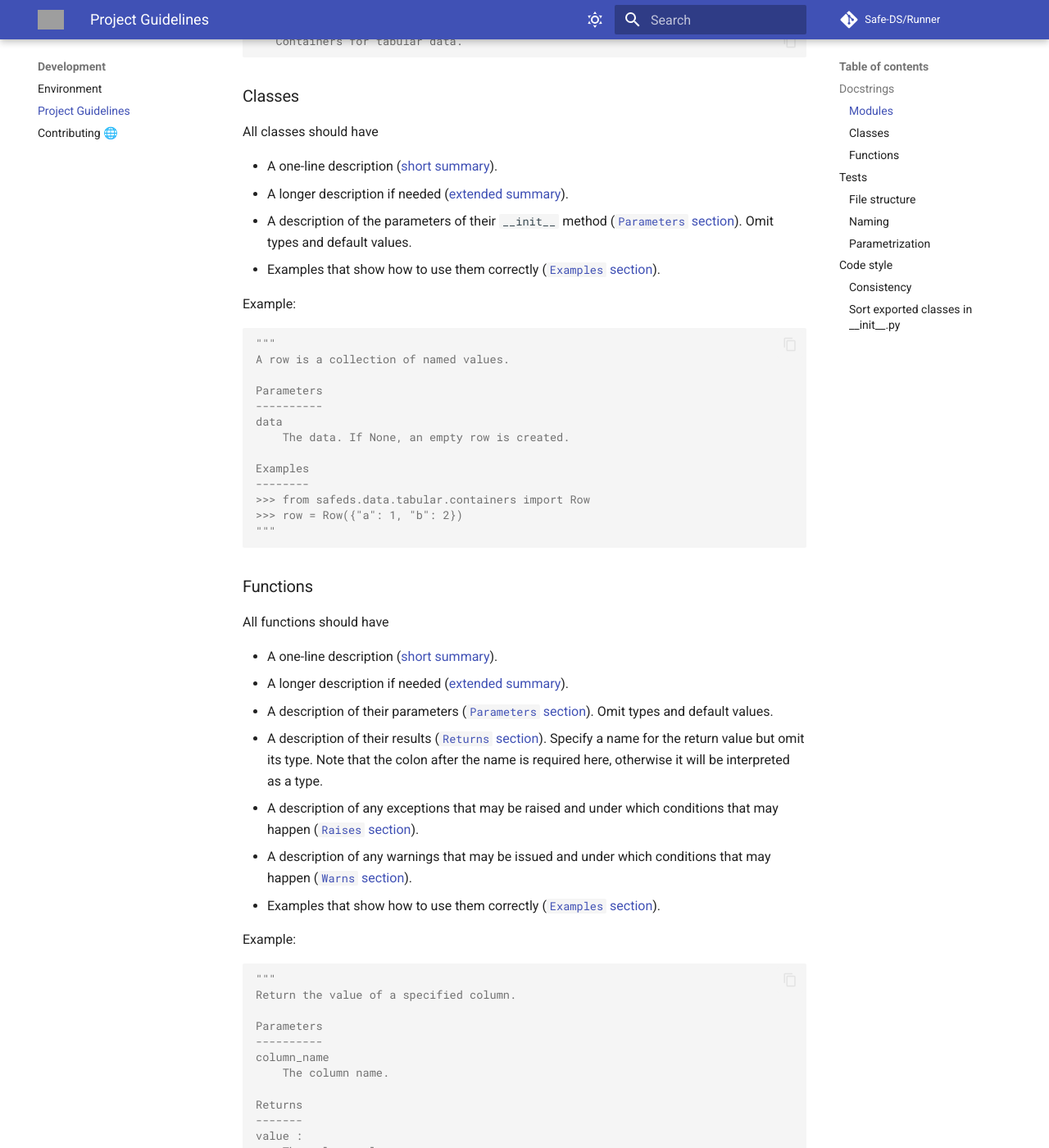
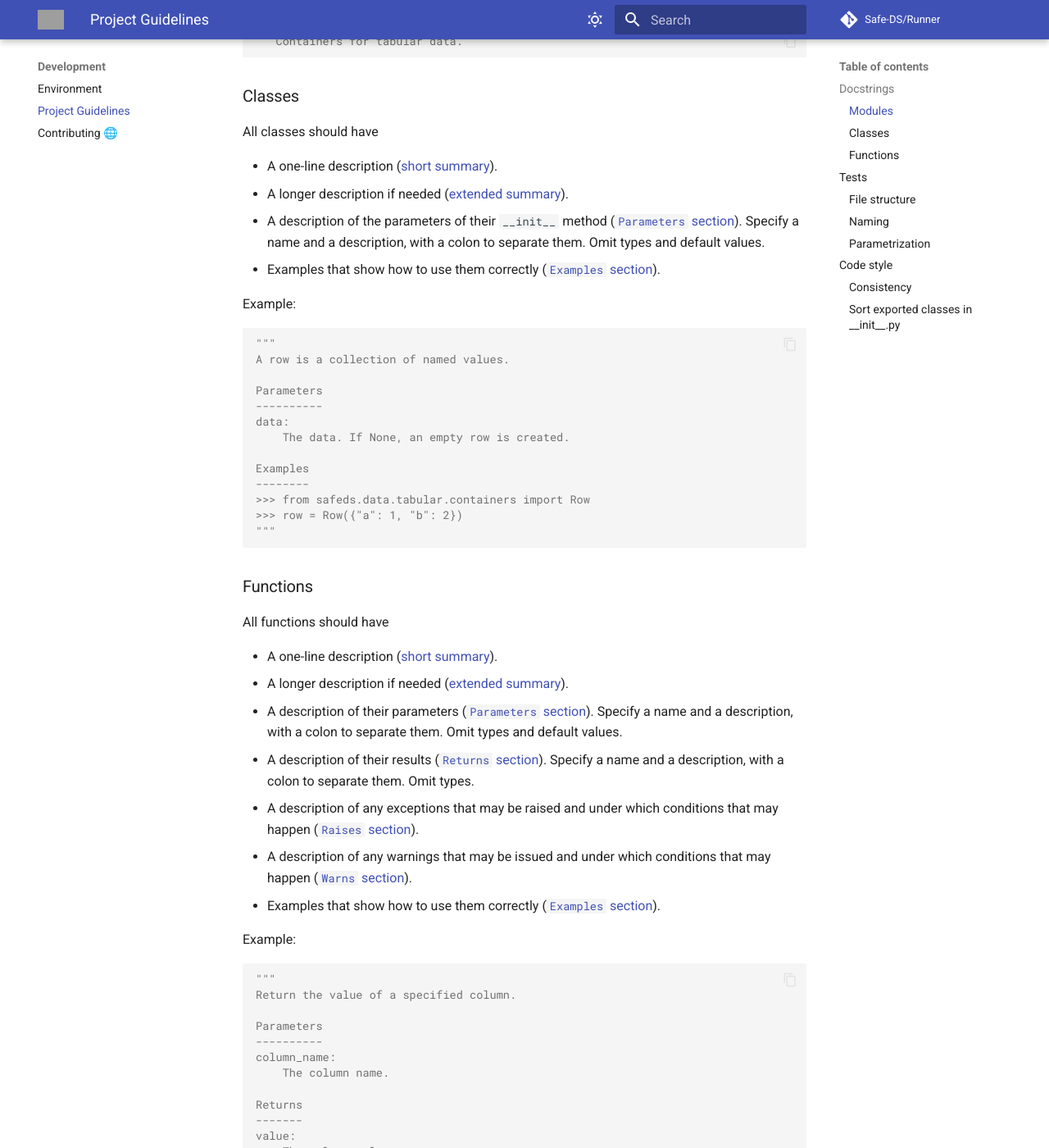
Before and after one commit to Safe-DS/Runner, an MkDocs documentation site: the page built from docs/development/project_guidelines.md, in a window 1280 px wide and 1400 px high, scrolled down 1092 px. Shown: the whole window at 82% size. Built offline with MkDocs 1.6.1 and Material for MkDocs 9.7.7, drawn with Linux system fonts in a browser that asks for light colours; comment, search, counter and statistics services are not loaded; grey boxes are pictures that could not be loaded.

Commit message:
docs: adjust styleguide for docstrings to include colon after parameter names (#62)
### Summary of Changes

For better consistency with results, the styleguide for docstrings now
recommends adding a colon after parameter names.

```diff
--- a/docs/development/project_guidelines.md
+++ b/docs/development/project_guidelines.md
@@ -52,8 +52,8 @@ All classes should have
 
 * A one-line description ([short summary][short-summary-section]).
 * A longer description if needed ([extended summary][extended-summary-section]).
-* A description of the parameters of their `__init__` method ([`Parameters` section][parameters-section]). Omit types
-  and default values.
+* A description of the parameters of their `__init__` method ([`Parameters` section][parameters-section]). Specify a
+  name and a description, with a colon to separate them. Omit types and default values.
 * Examples that show how to use them correctly ([`Examples` section][examples-section]).
 
 Example:
@@ -80,10 +80,10 @@ All functions should have
 
 * A one-line description ([short summary][short-summary-section]).
 * A longer description if needed ([extended summary][extended-summary-section]).
-* A description of their parameters ([`Parameters` section][parameters-section]). Omit types
-  and default values.
-* A description of their results ([`Returns` section][returns-section]). Specify a name for the return value but omit
-  its type. Note that the colon after the name is required here, otherwise it will be interpreted as a type.
+* A description of their parameters ([`Parameters` section][parameters-section]). Specify a name and a description, with
+  a colon to separate them. Omit types and default values.
+* A description of their results ([`Returns` section][returns-section]). Specify a name and a description, with a colon
+  to separate them. Omit types.
 * A description of any exceptions that may be raised and under which conditions that may
   happen ([`Raises` section][raises-section]).
 * A description of any warnings that may be issued and under which conditions that may
@@ -98,12 +98,12 @@ Return the value of a specified column.
 
 Parameters
 ----------
-column_name
+column_name:
     The column name.
 
 Returns
 -------
-value :
+value:
     The column value.
 
 Raises
```
Also changed, not shown: other parts of docs/development/project_guidelines.md (+1 -1 lines).
